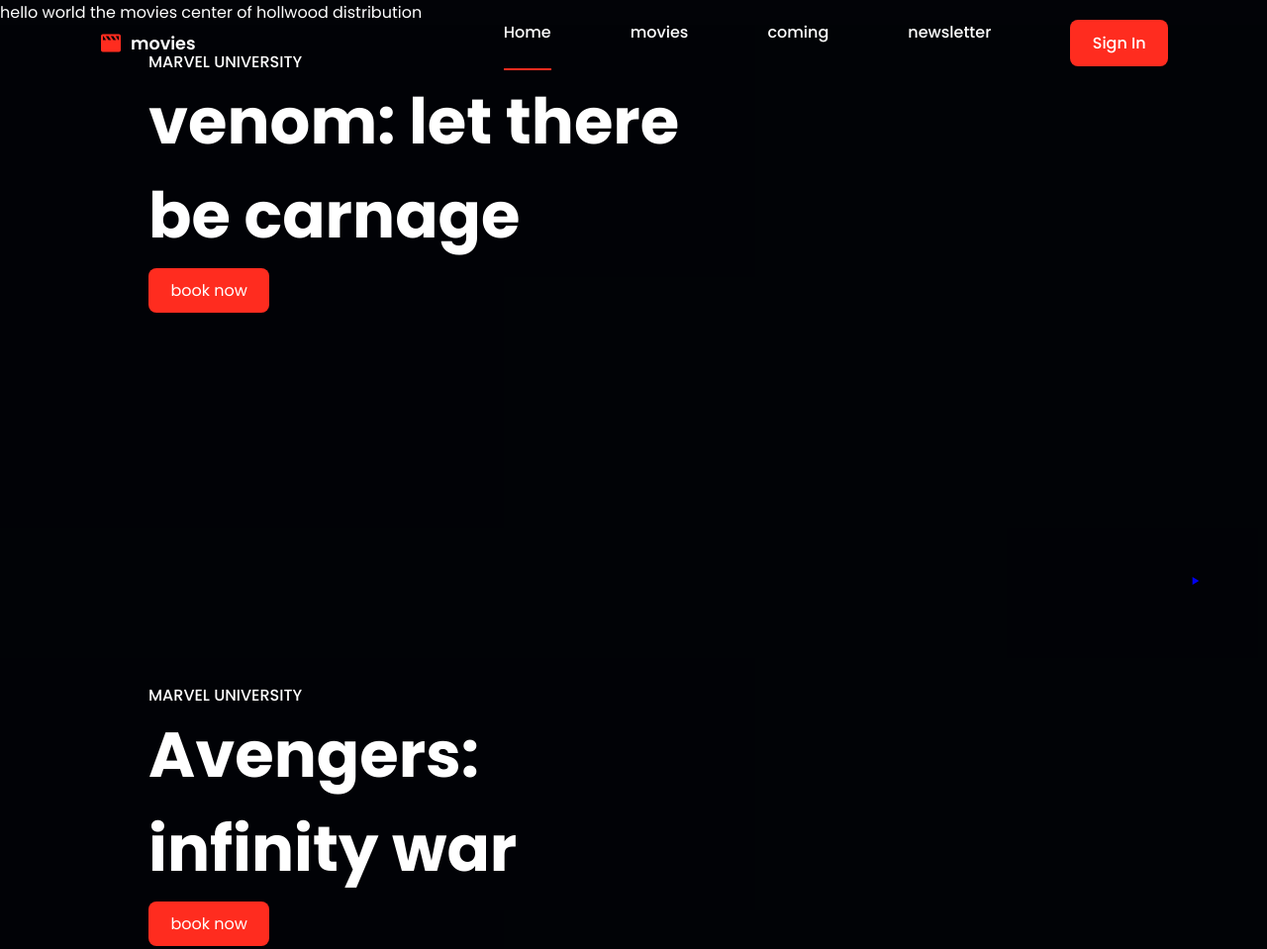
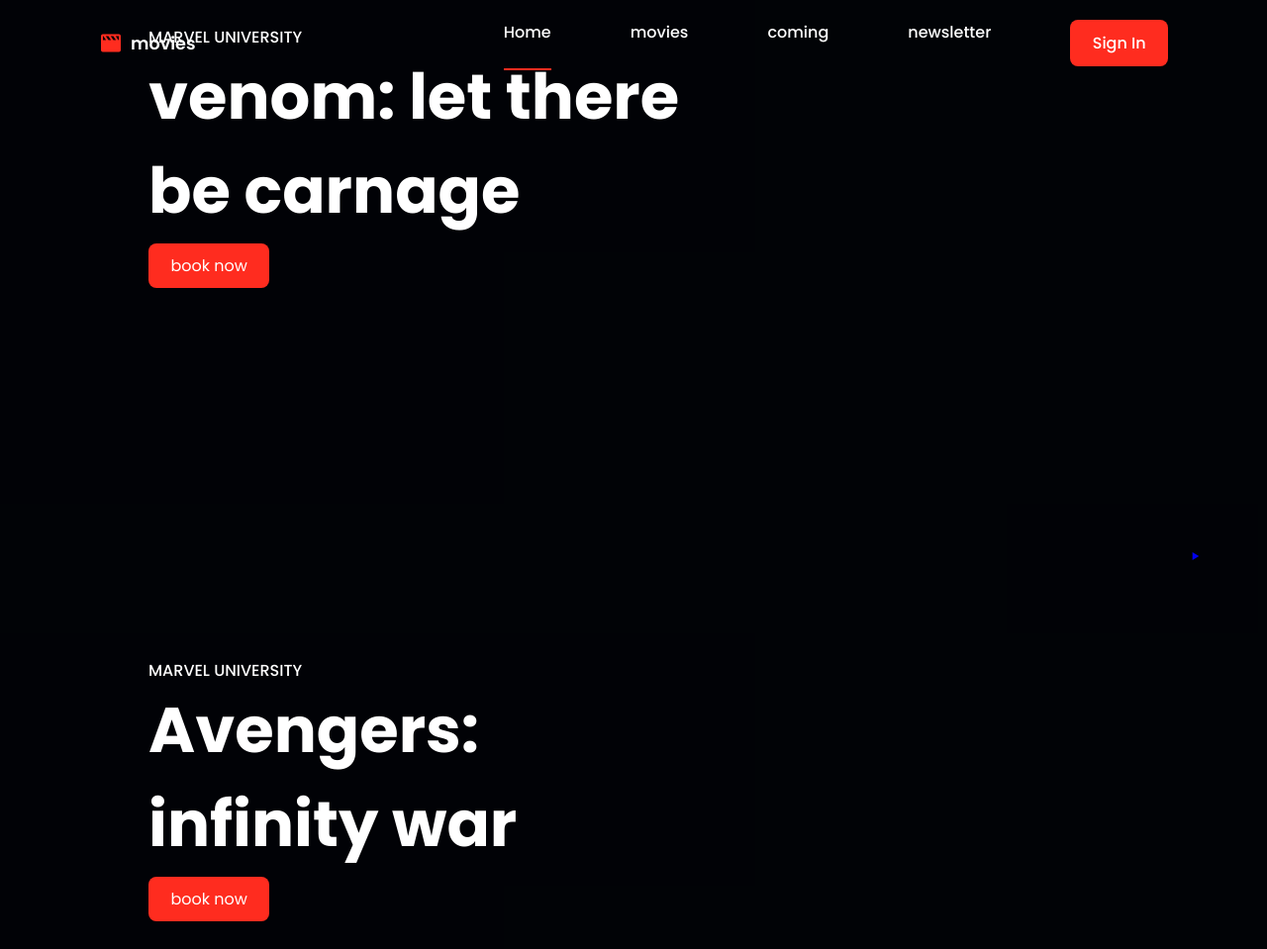
Before and after one commit to muhaba-dot/project2, a plain HTML site: page index.html in a window 1280 px wide. Shown: the top 959 px of the page at 99% size. Drawn offline with nearby package versions, Linux system fonts and the light colour scheme.

Commit message:
some file is changed

```diff
--- a/index.html
+++ b/index.html
@@ -12,7 +12,6 @@
 	<link rel="stylesheet" href="https://unpkg.com/swiper/swiper-bundle.min.css">
 </head>
 <body>
-	<h>hello world the movies center of hollwood distribution</h>
 	<!--navbar -->
 	<header>
 		<a href="#" class="logo">
```
Also changed, not shown: b.txt (added), c.txt (added).
